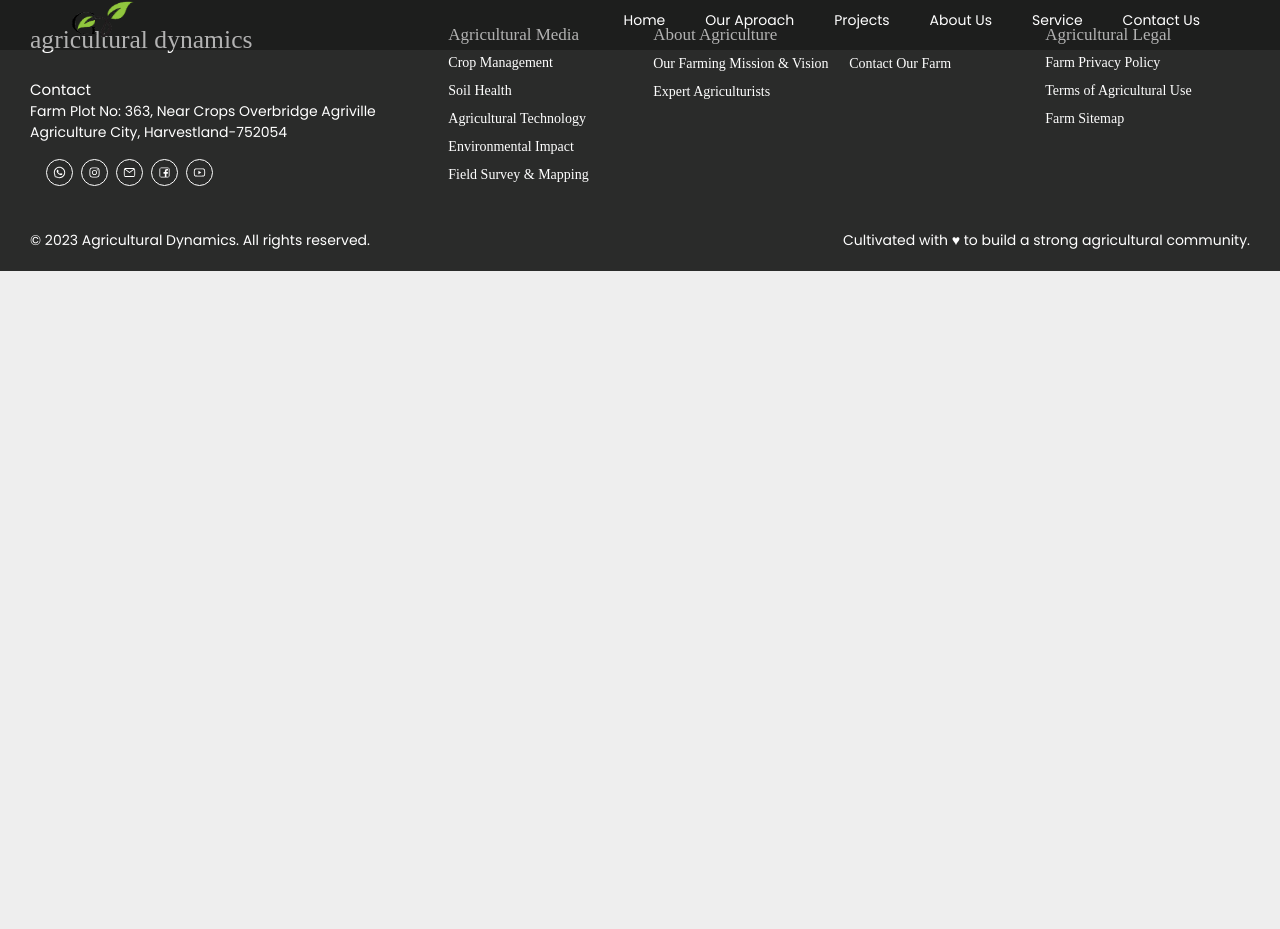
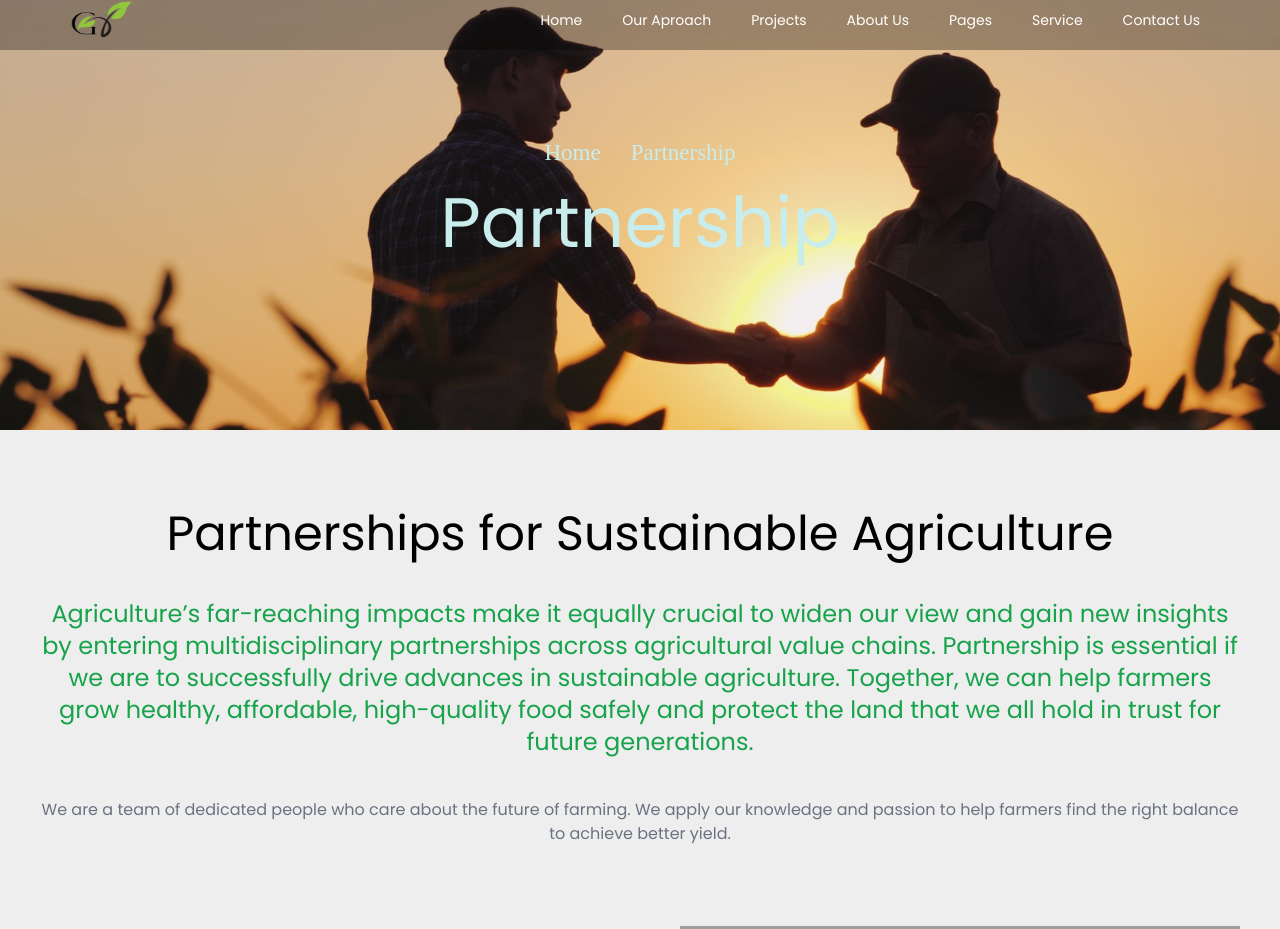
Before and after one commit to M-Rizwan-Razzaq/Agroanimal-Impex, a React (Create React App) app: page /partnership in a window 1280 px wide. Shown: the part 10-939 px from the top of the page. Before the commit the page ends 800 px from the top, so only its background shows below. Built offline with nearby package versions, Linux system fonts and the light colour scheme; grey boxes are pictures that could not be loaded.

Commit message:
half done

```diff
--- a/src/App.js
+++ b/src/App.js
@@ -15,6 +15,7 @@ import Patners from "./components/patners/Patners";
 import Press from "./components/PressKit/Press";
 import FAQ from "./components/Faq/FAQ";
 import Aproach from "./components/Apraoch/Aproach";
+import Partnership from "./components/Partnership/Partnership";
 
 function App() {
   return (
@@ -25,20 +26,18 @@ function App() {
           <Route path="/" element={<Home />} />
 
           <Route path="/contactUs" element={<ContanctUsPage />} />
-          <Route path="/ouraproach" element={<Aproach/>} />
+          <Route path="/ouraproach" element={<Aproach />} />
           <Route path="/successstories" element={<SuccessStories />} />
           <Route path="/projects" element={<Projects />} />
 
           <Route path="/blog" element={<Blog />} />
-           <Route path="/involved" element={<Involved />} />
+          <Route path="/involved" element={<Involved />} />
           <Route path="/gallery" element={<Gallary />} />
+          <Route path="/partnership" element={<Partnership />} />
 
           <Route path="/patners" element={<Patners />} />
           <Route path="/presskit" element={<Press />} />
-          <Route path="/faq" element={<FAQ/>} />
-
-
-
+          <Route path="/faq" element={<FAQ />} />
         </Routes>
         <Footer />
       </Router>
--- /dev/null
+++ b/src/components/Partnership/Partnership.jsx
@@ -0,0 +1,90 @@
+import React from "react";
+import "./partnership.css";
+import CompoHeader from "../common/CompoHeader";
+import PartnershipImage from "../../images/partnership.jpg";
+
+function Partnership() {
+  return (
+    <div>
+      <section>
+        <CompoHeader
+          className="h-[600px]"
+          name="Partnership"
+          image={PartnershipImage}
+        />
+      </section>
+
+      <section className=" mt-20">
+        <div>
+          <h1 className="flex justify-center text-5xl">
+            Partnerships for Sustainable Agriculture
+          </h1>
+          <p className="flex justify-center items-center text-2xl ml-10 mr-10 mt-10 text-green-600 text-center">
+            Agriculture’s far-reaching impacts make it equally crucial to widen
+            our view and gain new insights by entering multidisciplinary
+            partnerships across agricultural value chains. Partnership is
+            essential if we are to successfully drive advances in sustainable
+            agriculture. Together, we can help farmers grow healthy, affordable,
+            high-quality food safely and protect the land that we all hold in
+            trust for future generations.
+          </p>
+          <p className="flex justify-center items-center text-base mt-10 ml-10 mr-10 text-center text-gray-500">
+            We are a team of dedicated people who care about the future of
+            farming. We apply our knowledge and passion to help farmers find the
+            right balance to achieve better yield.
+          </p>
+        </div>
+        <div className="grid grid-cols-2 mt-20 ml-10 mr-10">
+          <div>
+            <h1 className="text-3xl flex text-start">
+              Transformation requires partnership
+            </h1>
+            <p className="mt-5 text-lg">
+              We fully support the implementation of the United Nations
+              Sustainable Development Goals (SDGs) to establish and foster
+              sustainable business practices at economic, social and
+              environmental level.
+            </p>
+            <p className="mt-5 text-lg">
+              We focus on topics where we as a company can make a significant
+              contribution, such as food security, climate action, responsible
+              consumption and partnership.
+            </p>
+          </div>
+          <div className="ml-10">
+            <img
+              className="w-[600px] h-[350px]"
+              src="https://dynamicassets.basf.com/is/image/basf/E_SDG_logo_without_UN_emblem_square_CMYK:16x9?dpr=off&fmt=webp-alpha&fit=crop%2C1&wid=1280&hei=720"
+              alt=""
+            />
+          </div>
+        </div>
+      </section>
+
+      <section className="flex justify-center items-center mt-20">
+        <div className="relative h-[350px] ml-20 mr-20 w-full bg-green-500">
+          <img
+            className="absolute h-[350px] w-[580px]"
+            src="https://dynamicassets.basf.com/is/image/basf/United%20for%20the%20Biggest%20Job%20on%20Earth_P293e_1000025247:16x9?dpr=off&fmt=webp-alpha&fit=crop%2C1&wid=1280&hei=720"
+            alt=""
+          />
+          <h1 className="absolute top-3 left-[51%] text-white text-3xl">
+            BASF hosts roundtable discussions on cotton at the United Nations
+            headquarters
+          </h1>
+          <p className="absolute bottom-[8%] left-[51%] text-xl">
+            Farmers across the globe are working to meet the ever-increasing
+            demand for sustainably grown cotton. BASF brought together a global
+            delegation of farmers from Europe and the United States to ensure
+            their voices are heard and supported. This is one way how BASF
+            contributes to the United Nations Sustainable Development Goals.
+          </p>
+        </div>
+      </section>
+
+      <section className="mt-20"></section>
+    </div>
+  );
+}
+
+export default Partnership;
--- /dev/null
+++ b/src/components/Partnership/partnership.css
@@ -0,0 +1,6 @@
+@import url("https://fonts.googleapis.com/css2?family=Comfortaa:wght@600&family=Poppins:wght@100;200;300;400;500;600;700;800;900&display=swap");
+
+div {
+  font-family: "Comfortaa", sans-serif;
+  font-family: "Poppins", sans-serif;
+}
--- /dev/null
+++ b/src/components/common/CompoHeader.css
@@ -0,0 +1,42 @@
+.links {
+  position: absolute;
+  top: 37%;
+  left: 50%;
+  transform: translate(-50%, -50%);
+  font-size: 23px;
+  font-family: cursive;
+  display: flex;
+  justify-content: center;
+  width: 100%;
+}
+
+.textOnImageStyle {
+  position: absolute;
+  top: 50%;
+  left: 50%;
+  transform: translate(-50%, -50%);
+  font-size: 70px;
+  line-height: 0.02rem;
+  margin-top: 0.8rem;
+}
+
+@media (max-width: 540px) {
+  .contactimage {
+    width: 80%;
+    height: 250px;
+  }
+
+  .links {
+    font-size: 19px;
+  }
+
+  .textOnImageStyle {
+    position: absolute;
+    top: 50%;
+    left: 50%;
+    transform: translate(-50%, -50%);
+    font-size: 60px;
+    line-height: 0.02rem;
+    margin-top: 0.8rem;
+  }
+}
--- a/src/components/common/CompoHeader.jsx
+++ b/src/components/common/CompoHeader.jsx
@@ -1,36 +1,15 @@
 import React from "react";
+import "./CompoHeader.css";
 
 const CompoHeader = ({ name, image }) => {
   const imageStyle = {
     width: "100%",
   };
 
-  const textOnImageStyle = {
-    position: "absolute",
-    top: "50%",
-    left: "50%",
-    transform: "translate(-50%, -50%)",
-    fontSize: "70px",
-    // fontStyle: "bold",
-    lineHeight: "0.02rem",
-    marginTop: "0.8rem",
-  };
   const containerStyle = {
     position: "relative",
     textAlign: "center",
     color: "rgb(201, 236, 236)",
-  };
-
-  const links = {
-    position: "absolute",
-    top: "37%",
-    left: "50%",
-    transform: "translate(-50%, -50%)",
-    fontSize: "23px",
-    fontFamily: "cursive",
-    display: "flex",
-    justifyContent: "center",
-    width: "100%",
   };
 
   const linkStyle = {
@@ -42,18 +21,18 @@ const CompoHeader = ({ name, image }) => {
   return (
     <div style={containerStyle}>
       <img
-        className="contactimage h-[400px]"
+        className="contactimage h-[440px]"
         src={image}
         alt="Contact Us"
         style={imageStyle}
       />
-      <div className="flex justify-between items-center " style={links}>
+      <div className="links flex justify-between items-center ">
         <a className="hover:text-yellow-400" style={linkStyle} href="/">
           Home
         </a>
         <h1 style={linkStyle}>{name}</h1>
       </div>
-      <h1 style={textOnImageStyle}>{name}</h1>
+      <h1 className="textOnImageStyle">{name}</h1>
     </div>
   );
 };
--- a/src/components/navber/Navbar.jsx
+++ b/src/components/navber/Navbar.jsx
@@ -93,7 +93,7 @@ const Navbar = () => {
             Home
           </Link>
           <Link
-            to="/"
+            to="/ouraproach"
             className={`${isScrolled ? "nav-item" : "nav-item-hover"} ${
               isMobile ? "mt-4" : ""
             } `}
@@ -101,7 +101,7 @@ const Navbar = () => {
             Our Aproach
           </Link>
           <Link
-            to="/"
+            to="/projects"
             className={`${isScrolled ? "nav-item" : "nav-item-hover"} ${
               isMobile ? "mt-4" : ""
             } `}
@@ -113,6 +113,12 @@ const Navbar = () => {
             className={`${isScrolled ? "nav-item" : "nav-item-hover"} `}
           >
             About Us
+          </Link>
+          <Link
+            to="/"
+            className={`${isScrolled ? "nav-item" : "nav-item-hover"} `}
+          >
+            Pages
           </Link>
           <Link
             to="/"
```
Also changed, not shown: src/components/Herosection/HeroSection.jsx (+8 -5 lines), src/components/Herosection/Herosection.css (+25 -45 lines), src/components/navber/Navbar.css (+8 -13 lines), src/images/partnership.jpg (added).
